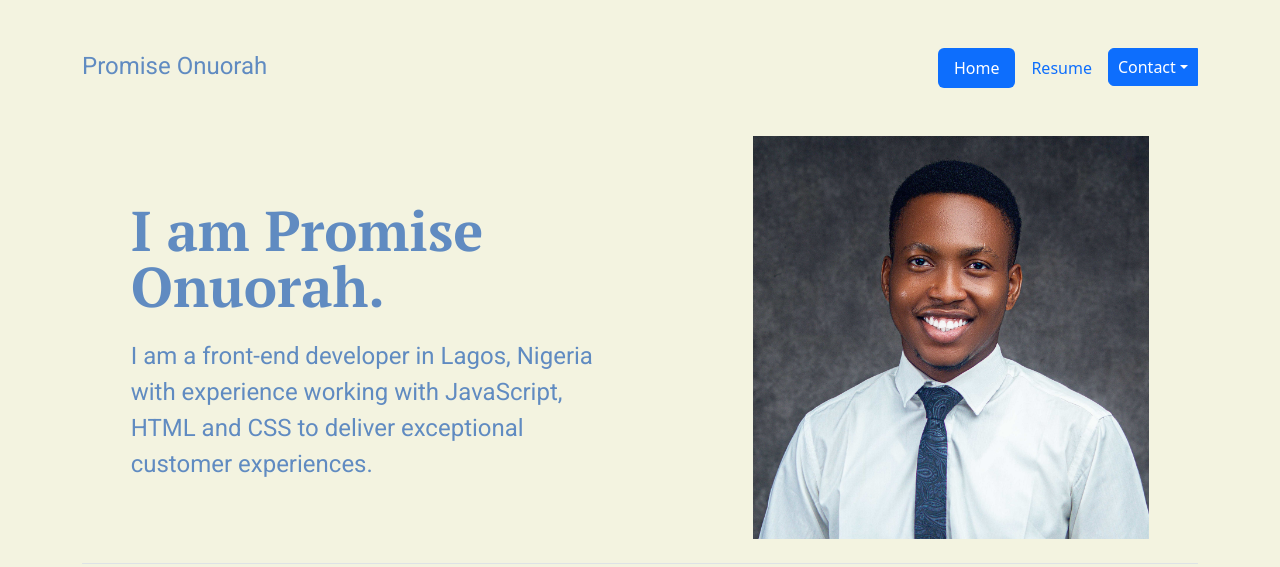
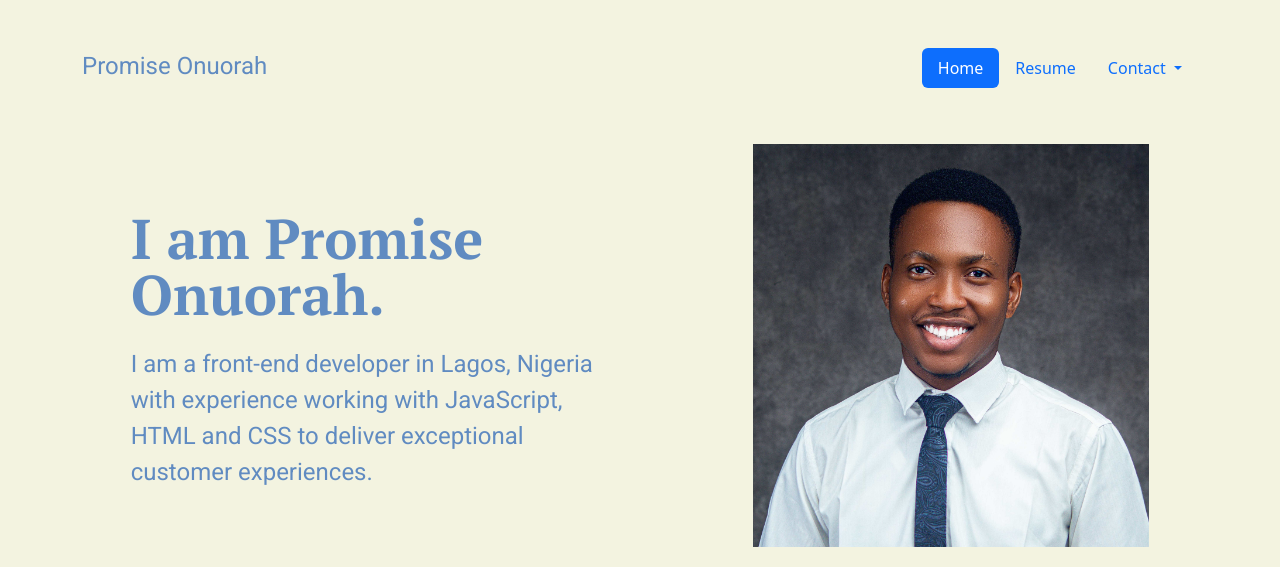
Before and after one commit to promiseroyalz/personal-site, a plain HTML site: page index.html in a window 1280 px wide. Shown: the top 567 px of the page. Drawn offline with nearby package versions, Linux system fonts and the light colour scheme.

Commit message:
Update index.html

```diff
--- a/index.html
+++ b/index.html
@@ -18,28 +18,26 @@
     <div class="my_container">
       <div class="container">
         <header class="my_header d-flex flex-wrap justify-content-center py-5">
-            <div class="my_span_header me-3 align-items-center mb-2 mb-md-0 me-md-auto">
+            <div class="my_span_header me-3 align-items-center mb-3 mb-md-0 me-md-auto">
               <span class="fs-4">Promise Onuorah</span>
             </div>
             <ul class="my_nav_list nav nav-pills">
             <li class="nav-item"><a href="./index.html" class="my_nav nav-link active" aria-current="page">Home</a></li>
             <li class="nav-item"><a href="./resume.html" class="my_nav nav-link">Resume</a></li>
-            <li class="my_contact_nav nav-item">
-                <div class="btn-group">
-                <button type="button" class="my_nav btn btn-primary dropdown-toggle dropdown-toggle-split" data-bs-toggle="dropdown" aria-expanded="false">Contact
-                </button>
+            <li class="nav-item dropdown">
+              <a class="nav-link my_nav dropdown-toggle mb-2" href="#" role="button" data-bs-toggle="dropdown" aria-expanded="false">
+                Contact
+              </a>
               <ul class="dropdown-menu">
                 <li><a class="dropdown-item" href="https://wa.me/+2348168000568/?text=Hello,%20I%20want%20to%20pay%20for%20a%20website%20">Whatsapp</a></li>
                 <li><a class="dropdown-item" href="https://www.linkedin.com/in/promise-onuorah-73489732b?utm_source=share&utm_campaign=share_via&utm_content=profile&utm_medium=ios_app">Linkedin</a></li>
                 <li><a class="dropdown-item" href="mailto:onuorahchukwuebuka@gmail.com">Email</a></li>
                 <li><a class="dropdown-item" href="https://www.instagram.com/promise_royalz?igsh=N3IwOTZnMjJ0a2Fn&utm_source=qr">Instagram</a></li>
               </ul>
-                </div>
             </li>
             </ul>
         </header>
       </div>
-
       <div class="container col-xl-10 col-xxl-8 px-4">
         <div class="row flex-lg-row-reverse align-items-center g-lg-5">
           <div class="col-md-10 mb-4 col-lg-5">
```
Lines whose indentation alone changed are shown as unchanged.
